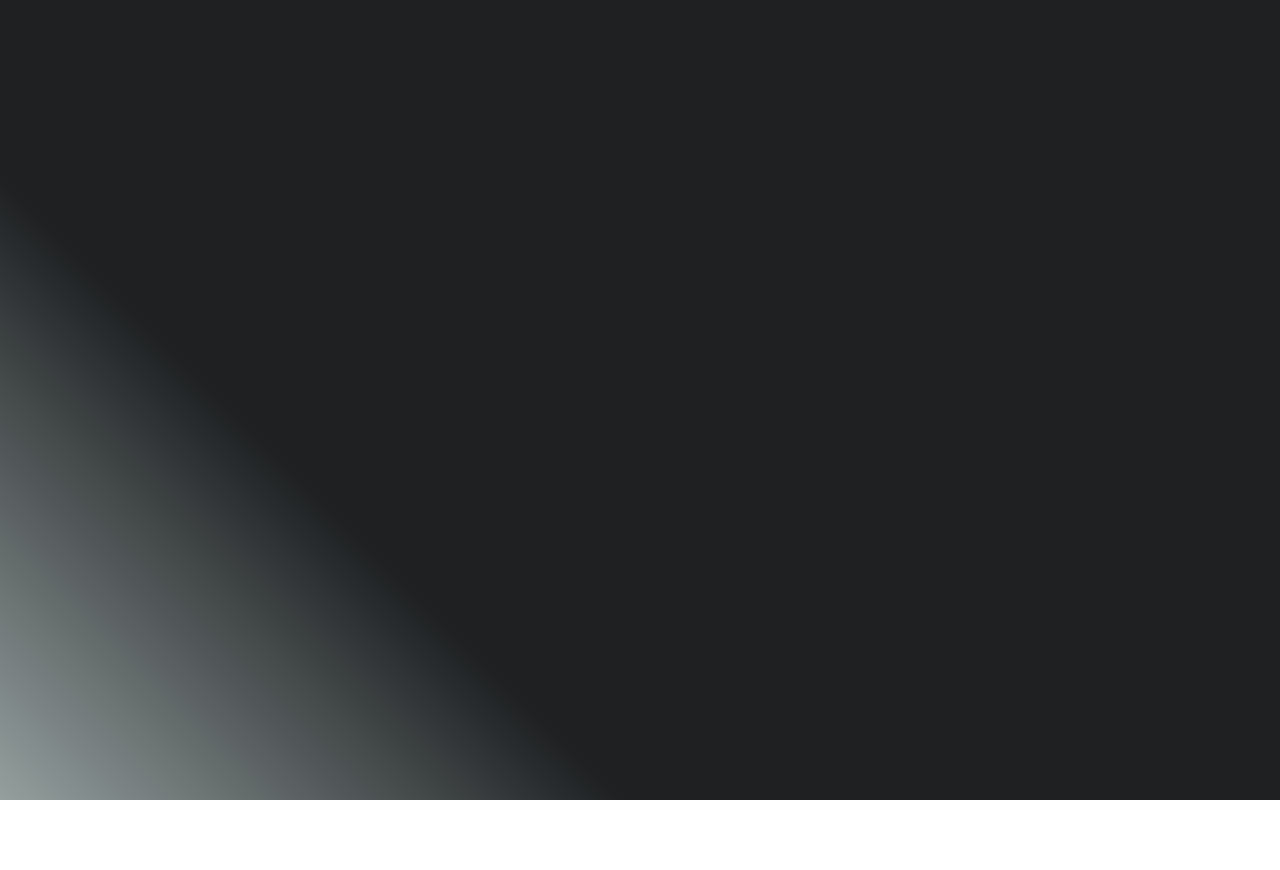
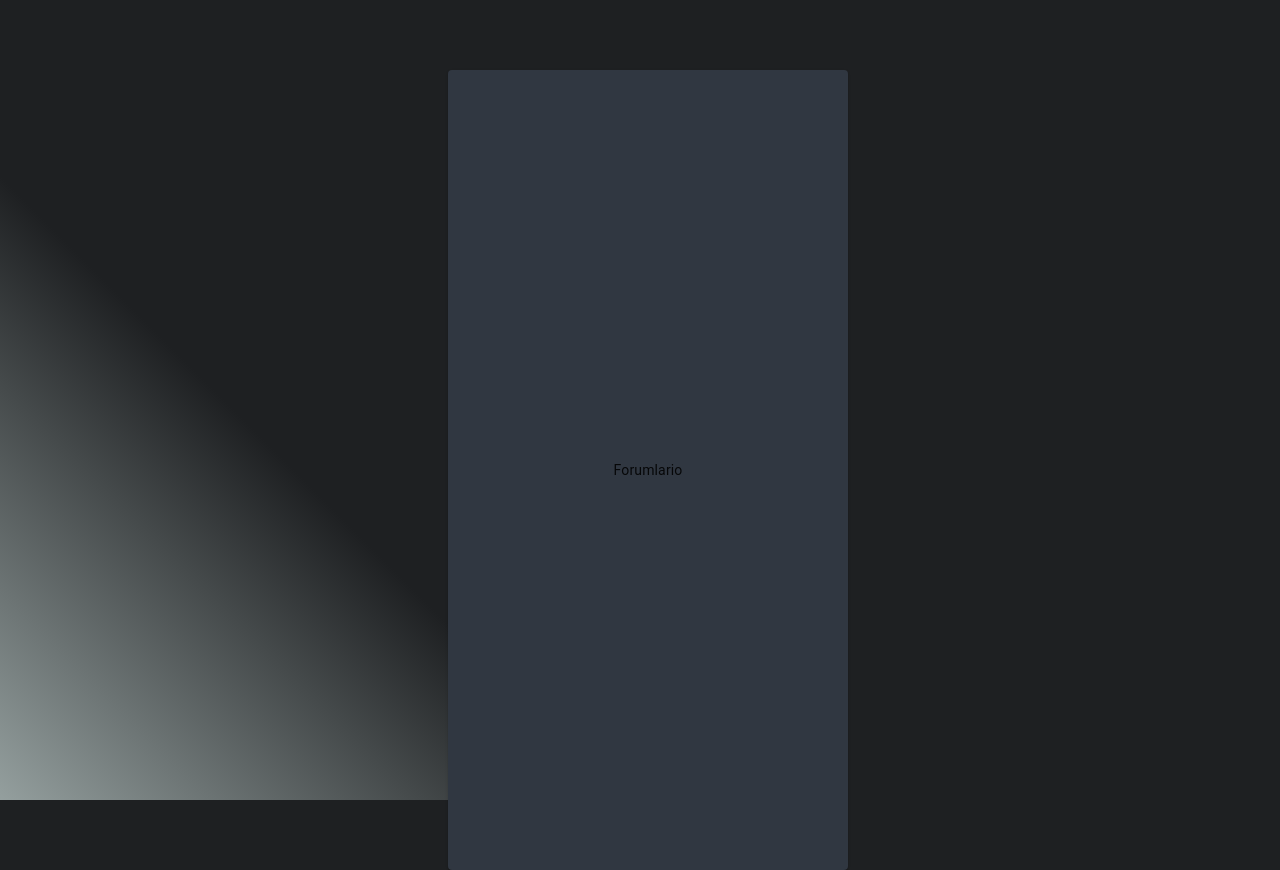
Before and after one commit to Projeto-SiDi/Projeto-SiDi-React, a React (Vite) app: page / in a window 1280 px wide. Before the commit the page ends 800 px from the top, so only its background shows below. Built offline with nearby package versions, Linux system fonts and the light colour scheme.

Commit message:
criando layout para o form

```diff
--- a/src/App.tsx
+++ b/src/App.tsx
@@ -1,10 +1,36 @@
+import * as React from 'react';
+import { styled } from '@mui/material/styles';
+import Box from '@mui/material/Box';
+import Paper from '@mui/material/Paper';
+import Grid from '@mui/material/Grid2';
+import Stack from '@mui/material/Stack';
+
 export function App() {
+
+  const Item = styled(Paper)(({ theme }) => ({
+    backgroundColor: '#303741',
+    ...theme.typography.body2,
+    padding: theme.spacing(1),
+    textAlign: 'center',
+    alignContent: 'center',
+    flexDirection: "column",
+
+  }));
+
+
 
 
   return (
 
-      <div>
+    <Box  sx={{ pl: 2 }}>
+    <Grid container spacing={4} sx={{ height: "800px", justifyContent: "center", alignItems: "center", marginTop: "70px" }} >
+      <Grid size={4}>
+        <Stack spacing={2}>
+          <Item>Forumlario</Item>
+        </Stack>
+      </Grid>
+    </Grid>
+  </Box>
+  )
 
-      </div>
-  )
 }
```
Also changed, not shown: package.json (+6 -1 lines), 1 other file (tests, documents, lock files or other folders).
